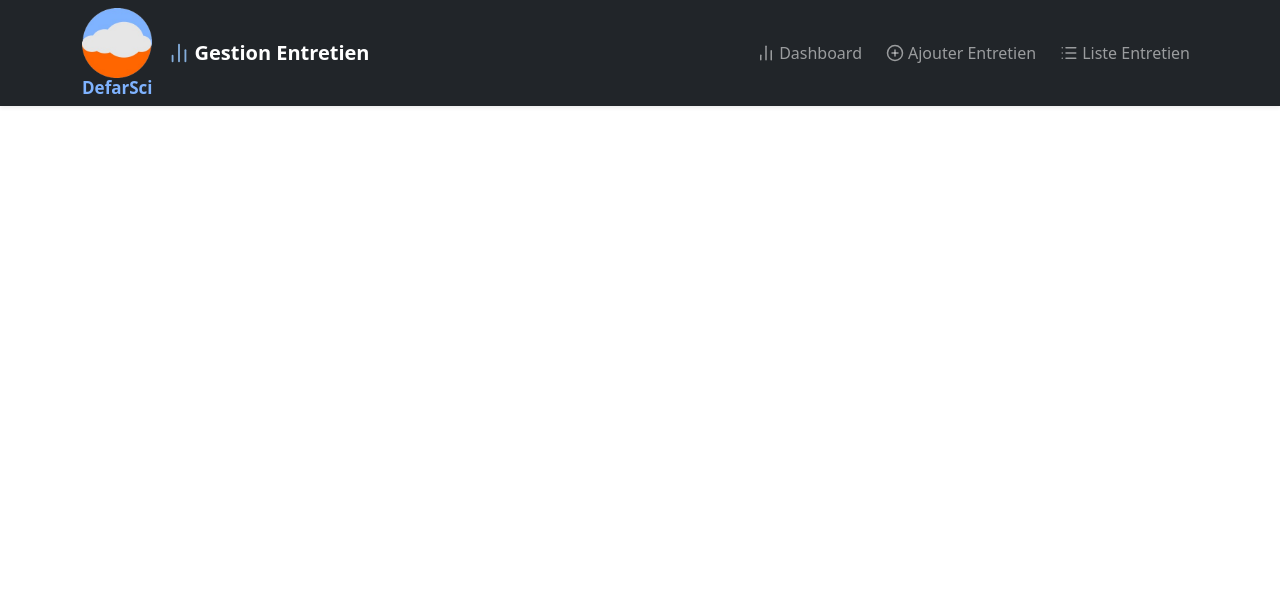
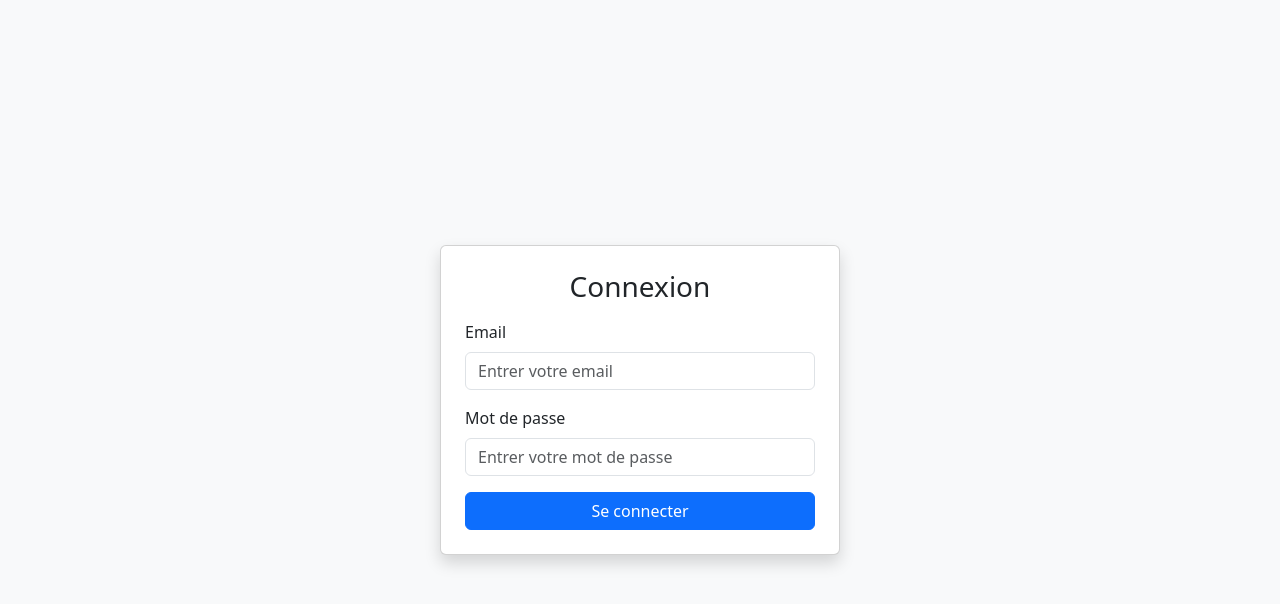
Before and after one commit to FatimaHanne/entretien_defarsci, a React (Vite) app: page /login in a window 1280 px wide. Shown: the top 604 px of the page. Built offline with nearby package versions, Linux system fonts and the light colour scheme.

Commit message:
page login

```diff
--- a/src/App.jsx
+++ b/src/App.jsx
@@ -1,5 +1,5 @@
 import React from 'react';
-import { BrowserRouter as Router, Routes, Route } from 'react-router-dom';
+import { BrowserRouter as Router, Routes, Route, Navigate } from 'react-router-dom';
 import 'bootstrap/dist/css/bootstrap.min.css';
 import Navbar from './components/Navbar';
 import Dashboard from './components/Dashboard';
@@ -7,17 +7,66 @@ import AddEntretien from './components/AddEntretien';
 import ListEntretiens from './components/ListEntretiens';
 import EditEntretien from "./pages/EditEntretien";
 import EntretienDetails from "./pages/EntretienDetails";
+import PrivateRoute from "./components/PrivateRoute";
+import Login from "./pages/Login";
 
 const App = () => {
+  const isAuth = localStorage.getItem("auth"); // Vérifie si connecté
+
   return (
     <Router>
-      <Navbar />
+      {isAuth && <Navbar />} {/* Navbar visible seulement si connecté */}
       <Routes>
-        <Route path="/" element={<Dashboard />} />
-        <Route path="/add-entretien" element={<AddEntretien />} />
-        <Route path="/list-entretien" element={<ListEntretiens />} />
-        <Route path="/entretien/:id" element={<EntretienDetails />} />
-        <Route path="/edit-entretien/:id" element={<EditEntretien />} />
+        {/* Route publique */}
+        <Route path="/login" element={<Login />} />
+
+        {/* Routes protégées */}
+        <Route
+          path="/dashboard"
+          element={
+            <PrivateRoute>
+              <Dashboard />
+            </PrivateRoute>
+          }
+        />
+        <Route
+          path="/add-entretien"
+          element={
+            <PrivateRoute>
+              <AddEntretien />
+            </PrivateRoute>
+          }
+        />
+        <Route
+          path="/list-entretien"
+          element={
+            <PrivateRoute>
+              <ListEntretiens />
+            </PrivateRoute>
+          }
+        />
+        <Route
+          path="/entretien/:id"
+          element={
+            <PrivateRoute>
+              <EntretienDetails />
+            </PrivateRoute>
+          }
+        />
+        <Route
+          path="/edit-entretien/:id"
+          element={
+            <PrivateRoute>
+              <EditEntretien />
+            </PrivateRoute>
+          }
+        />
+
+        {/* Redirection par défaut depuis '/' */}
+        <Route
+          path="/"
+          element={isAuth ? <Navigate to="/dashboard" /> : <Navigate to="/login" />}
+        />
       </Routes>
     </Router>
   );
--- a/src/components/Navbar.jsx
+++ b/src/components/Navbar.jsx
@@ -1,10 +1,17 @@
 import React from "react";
-import { Link } from "react-router-dom";
+import { Link, useNavigate } from "react-router-dom";
 import { BarChart2, PlusCircle, List } from "lucide-react";
 import "bootstrap/dist/css/bootstrap.min.css";
 import "bootstrap/dist/js/bootstrap.bundle.min.js"; // nécessaire pour le burger menu
 
 const Navbar = () => {
+  const navigate = useNavigate();
+
+  const handleLogout = () => {
+    localStorage.removeItem("auth"); // supprime la session
+    navigate("/login"); // redirige vers la page de connexion
+  };
+
   return (
     <nav className="navbar navbar-expand-lg navbar-dark bg-dark fixed-top shadow-sm">
       <div className="container">
@@ -14,13 +21,14 @@ const Navbar = () => {
             alt="logo"
             style={{ height: "70px", width: "70px" }}
           />
-          <h3 className="fw-bold m-0" style={{ fontSize: "17px",color:"#7FB3FF" }}>
+          <h3 className="fw-bold m-0" style={{ fontSize: "17px", color: "#7FB3FF" }}>
             DefarSci
           </h3>
         </div>
+
         {/* Logo */}
         <Link className="navbar-brand d-flex align-items-center fw-bold" to="/">
-          <BarChart2 size={22} className="me-1 " style={{color:"#84ADDB"}} />
+          <BarChart2 size={22} className="me-1" style={{ color: "#84ADDB" }} />
           Gestion Entretien
         </Link>
 
@@ -39,7 +47,7 @@ const Navbar = () => {
 
         {/* Liens */}
         <div className="collapse navbar-collapse" id="navbarNav">
-          <ul className="navbar-nav ms-auto gap-2">
+          <ul className="navbar-nav ms-auto gap-2 align-items-center">
             <li className="nav-item">
               <Link className="nav-link d-flex align-items-center" to="/">
                 <BarChart2 size={18} className="me-1" />
@@ -58,6 +66,15 @@ const Navbar = () => {
                 Liste Entretien
               </Link>
             </li>
+            {/* Bouton Déconnexion */}
+            <li className="nav-item">
+              <button
+                onClick={handleLogout}
+                className="btn btn-outline-light ms-5"
+              >
+                Déconnexion
+              </button>
+            </li>
           </ul>
         </div>
       </div>
--- /dev/null
+++ b/src/components/PrivateRoute.jsx
@@ -0,0 +1,9 @@
+import React from "react";
+import { Navigate } from "react-router-dom";
+
+const PrivateRoute = ({ children }) => {
+  const isAuth = localStorage.getItem("auth"); // vérifie si connecté
+  return isAuth ? children : <Navigate to="/login" />;
+};
+
+export default PrivateRoute;
--- /dev/null
+++ b/src/pages/Login.jsx
@@ -0,0 +1,62 @@
+import React, { useState } from "react";
+import { useNavigate } from "react-router-dom";
+
+const Login = () => {
+  const [email, setEmail] = useState("");
+  const [password, setPassword] = useState("");
+  const [error, setError] = useState("");
+  const navigate = useNavigate();
+
+  const handleSubmit = (e) => {
+    e.preventDefault();
+
+    // Vérification simple (à remplacer par un vrai backend)
+    if (email === "defarsci2025@gmail.com" && password === "admin") {
+      localStorage.setItem("auth", "true"); // sauvegarde session
+      navigate("/Dashboard"); // redirection
+    } else {
+      setError("Email ou mot de passe incorrect !");
+    }
+  };
+
+  return (
+    <div className="d-flex justify-content-center align-items-center vh-100 bg-light">
+      <div className="card p-4 shadow" style={{ width: "400px" }}>
+        <h3 className="mb-3 text-center">Connexion</h3>
+        {error && <div className="alert alert-danger">{error}</div>}
+
+        <form onSubmit={handleSubmit}>
+          <div className="mb-3">
+            <label className="form-label">Email</label>
+            <input
+              type="email"
+              className="form-control"
+              value={email}
+              onChange={(e) => setEmail(e.target.value)}
+              placeholder="Entrer votre email"
+              required
+            />
+          </div>
+
+          <div className="mb-3">
+            <label className="form-label">Mot de passe</label>
+            <input
+              type="password"
+              className="form-control"
+              value={password}
+              onChange={(e) => setPassword(e.target.value)}
+              placeholder="Entrer votre mot de passe"
+              required
+            />
+          </div>
+
+          <button type="submit" className="btn btn-primary w-100">
+            Se connecter
+          </button>
+        </form>
+      </div>
+    </div>
+  );
+};
+
+export default Login;
```
